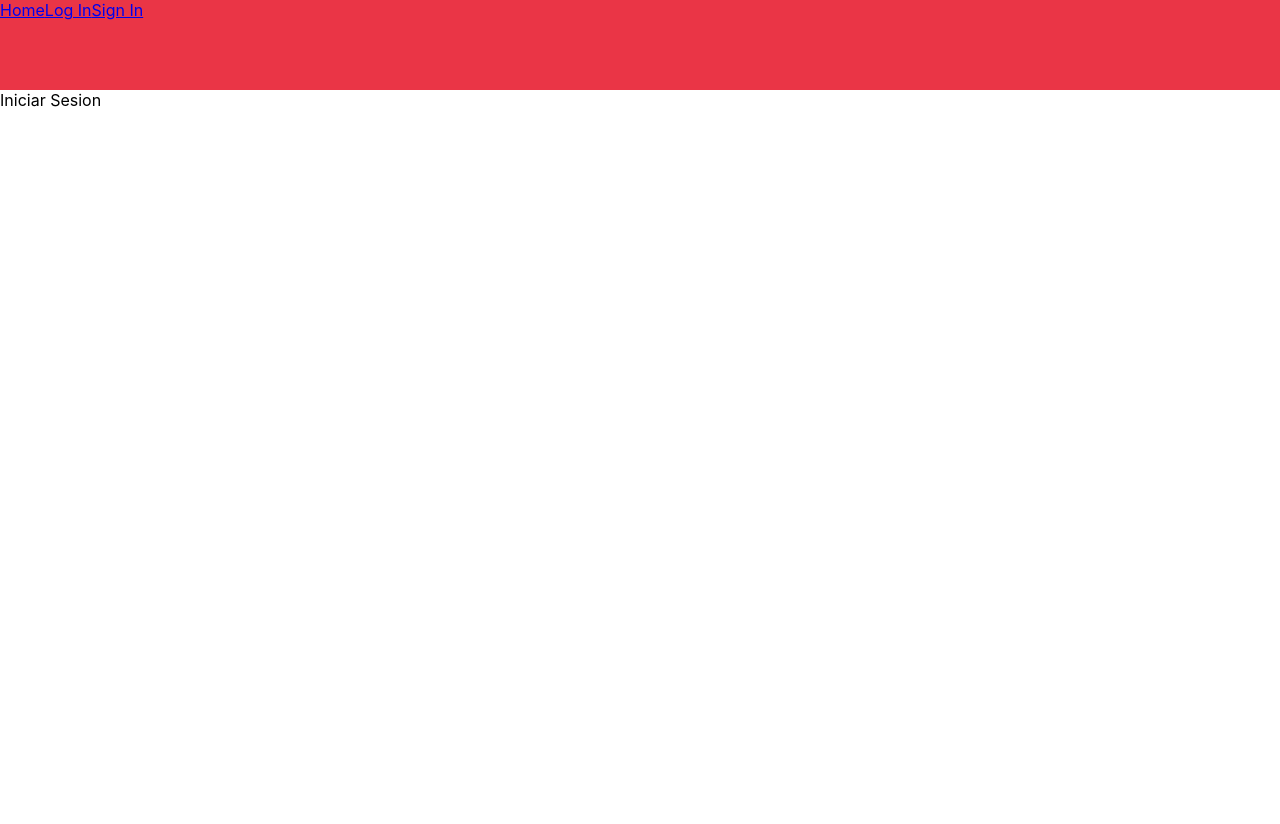
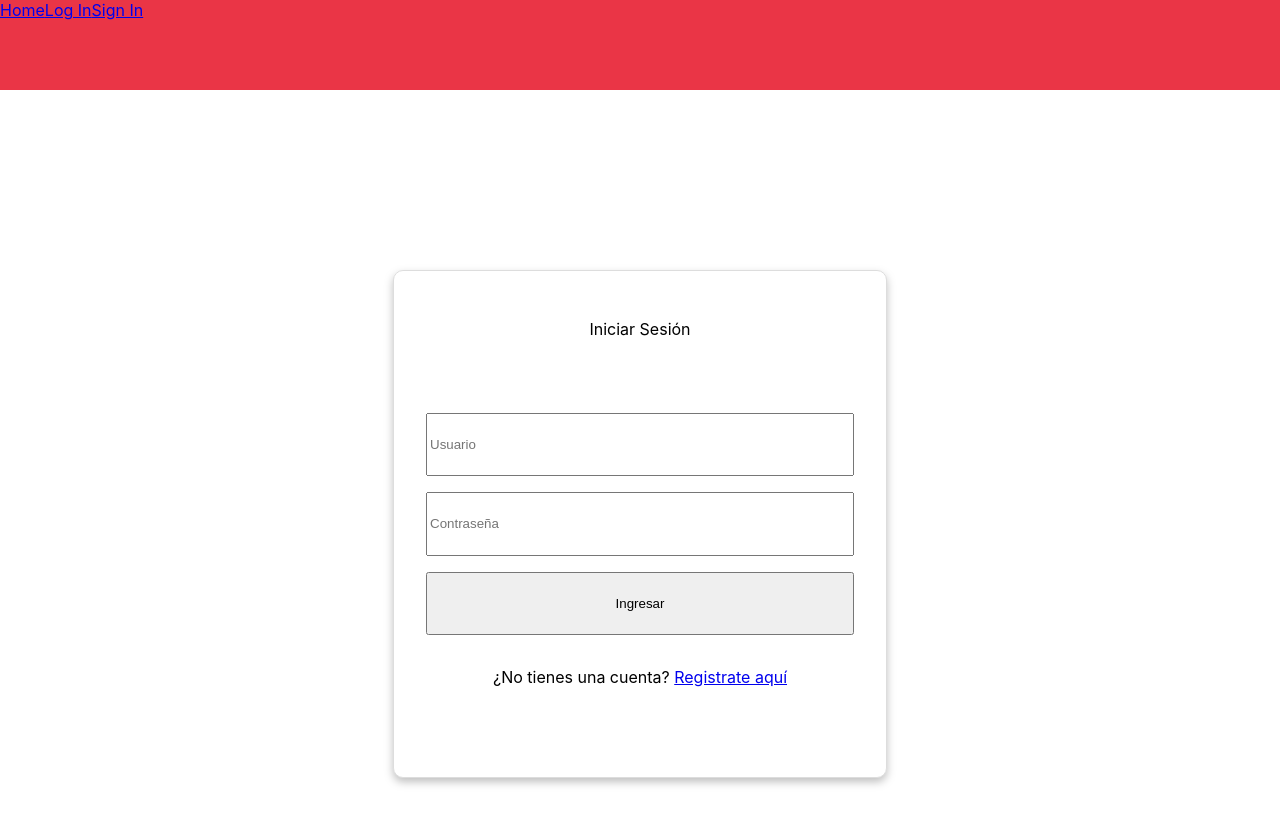
Before and after one commit to paulneo/delivery-frontend, a React (Create React App) app: page /login in a window 1280 px wide. Shown: the top 824 px of the page. Before the commit the page ends 800 px from the top, so only its background shows below. Built offline with nearby package versions, Linux system fonts and the light colour scheme.

Commit message:
estructura de login

```diff
--- a/src/Components/LogIn/index.js
+++ b/src/Components/LogIn/index.js
@@ -1,10 +1,19 @@
 import React from 'react';
+import { Login } from '../../Router/styles'
 
 const LogIn = () => {
    return (
-    <div >
-      Iniciar Sesion
-    </div>
+    <>
+
+      <Login>
+          <p>Iniciar Sesión</p>
+          <input type="text" placeholder="Usuario" />
+          <input type="password" placeholder="Contraseña" />
+          <button>Ingresar</button>
+          <p>¿No tienes una cuenta? <a href="#">Registrate aquí</a></p>
+      </Login>
+
+    </>
   );
 };
 
--- a/src/Components/SignIn/index.js
+++ b/src/Components/SignIn/index.js
@@ -1,10 +1,19 @@
 import React from 'react';
+import { Login } from '../../Router/styles'
 
 const SigIn = () => {
   return (
-    <div>
-      Registrarse
-    </div>
+    <>
+
+      <Login>
+          <p>Registrarse</p>
+          <input type="text" placeholder="Usuario" />
+          <input type="password" placeholder="Contraseña" />
+          <button>Registrarse</button>
+          <p>¿Ya tienes una cuenta? <a href="#">Iniciar Sesión</a></p>
+      </Login>
+
+    </>
   );
 };
 
--- a/src/Router/index.js
+++ b/src/Router/index.js
@@ -13,7 +13,7 @@ export default function App() {
           <div>
             <Link to="/">Home</Link>
             <Link to="/login">Log In</Link>
-            <Link to="/singin">Sign In</Link>
+            <Link to="/signin">Sign In</Link>
           </div>
         </Header>
 
@@ -23,7 +23,7 @@ export default function App() {
           <Route path="/login">
             <LogIn />
           </Route>
-          <Route path="/singin">
+          <Route path="/signin">
             <SignIn />
           </Route>
           <Route path="/">
--- a/src/Router/styles.js
+++ b/src/Router/styles.js
@@ -4,3 +4,17 @@ export const Header = styled.div`
   height: 90px;
   background: #EA3546;
 `;
+
+export const Login = styled.div`
+  background: #FFF;
+  border: 1px solid #DDDDDD;
+  border-radius: 10px;
+  display: grid;
+  gap: 1em;
+  padding: 2em;
+  height: 442px;
+  margin: 180px auto;
+  text-align: center;
+  width: 428px;
+  filter: drop-shadow(0px 4px 4px rgba(0, 0, 0, 0.25));
+`;
```
Also changed, not shown: 1 other file (tests, documents, lock files or other folders).
